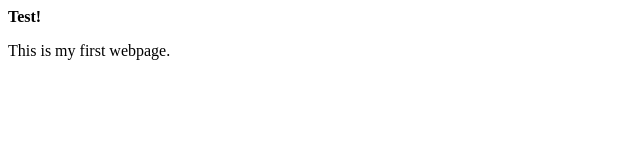
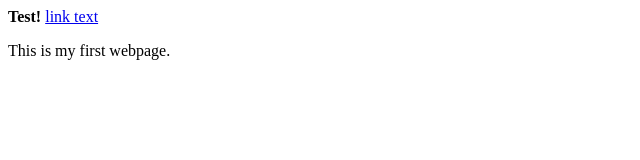
Before and after one commit to TEACHER-PHILIPPEBUCHELI/html, a plain HTML site: page index.html in a window 1280 px wide. Shown: the full height of the page, 0-640 px from the left. Drawn offline with Linux system fonts and the light colour scheme.

Commit message:
Update index.html

```diff
--- a/index.html
+++ b/index.html
@@ -6,6 +6,7 @@
 
 <body>
     <b>Test!</b>
+    <a href="https://teacher-philippebucheli.github.io/html/test.html">link text</a>
     <p>This is my first webpage.</p>
 </body>
 </html>
```
